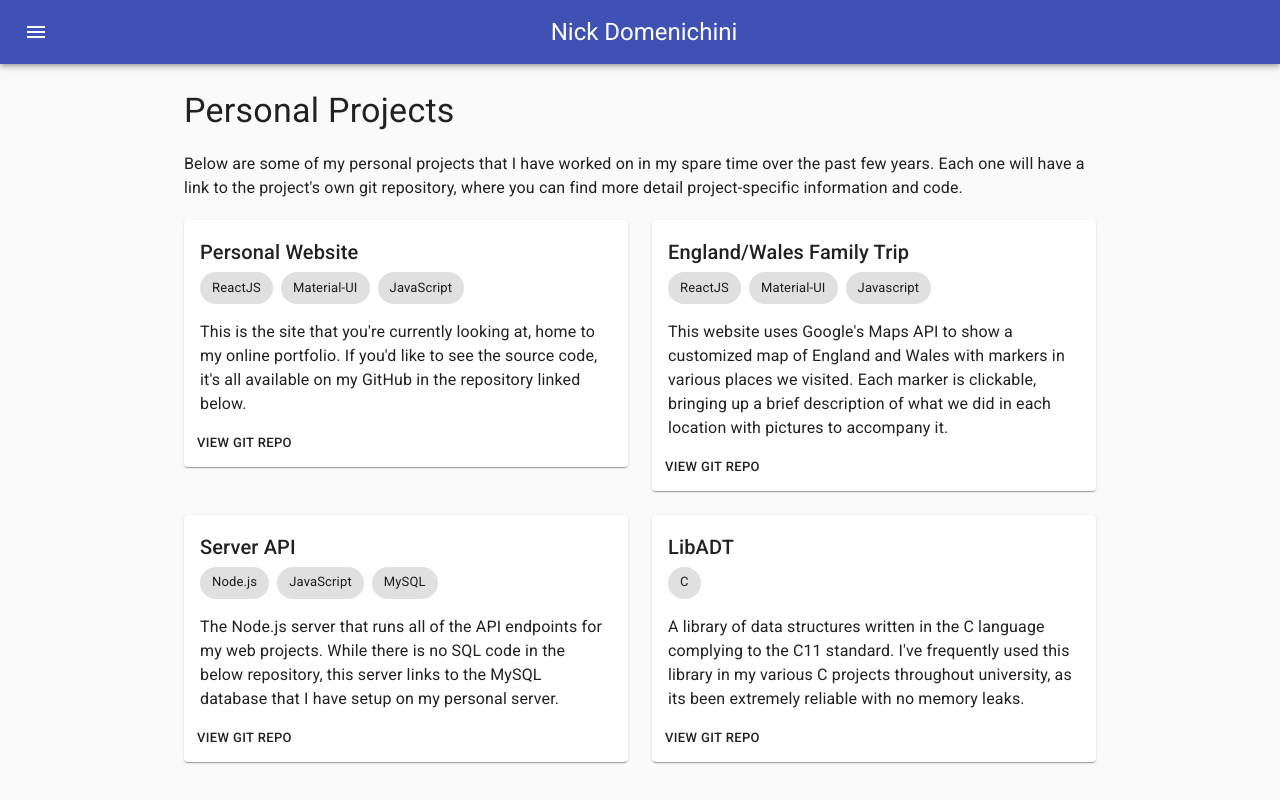
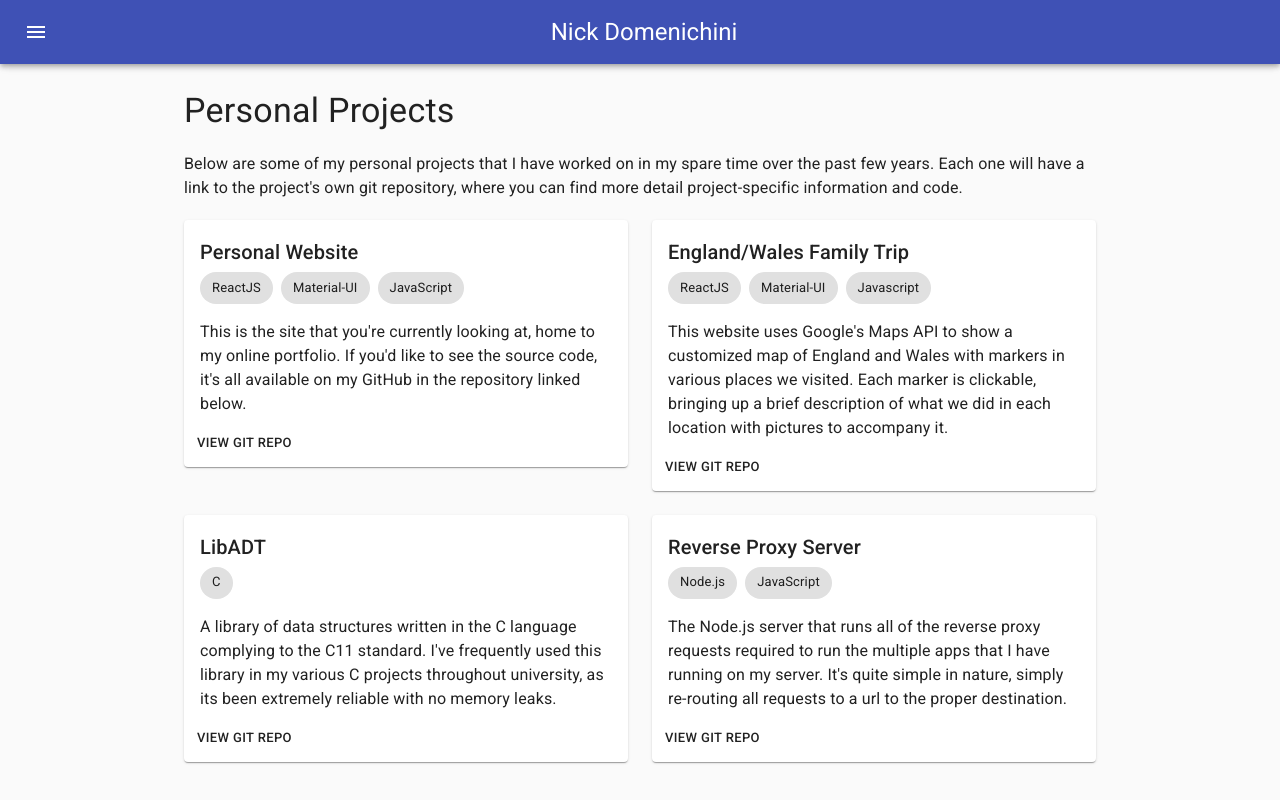
Before and after one commit to ndomenic/personal-site, a React (Create React App) app in the folder client/: page /projects in a window 1280 px wide. Built offline with nearby package versions, Linux system fonts and the light colour scheme.

Commit message:
Updated projects to reflect the new reverse proxy server

```diff
--- a/client/src/Components/Pages/ProjectsPage.jsx
+++ b/client/src/Components/Pages/ProjectsPage.jsx
@@ -23,16 +23,16 @@ const projectsList = [
     link: 'https://github.com/ndomenic/travel-log'
   },
   {
-    title: 'Server API',
-    languages: ['Node.js', 'JavaScript', 'MySQL'],
-    description: 'The Node.js server that runs all of the API endpoints for my web projects. While there is no SQL code in the below repository, this server links to the MySQL database that I have setup on my personal server.',
-    link: 'https://github.com/ndomenic/personal-site'
-  },
-  {
     title: 'LibADT',
     languages: ['C'],
     description: 'A library of data structures written in the C language complying to the C11 standard. I\'ve frequently used this library in my various C projects throughout university, as its been extremely reliable with no memory leaks.',
     link: 'https://github.com/ndomenic/libADT'
+  },
+  {
+    title: 'Reverse Proxy Server',
+    languages: ['Node.js', 'JavaScript'],
+    description: 'The Node.js server that runs all of the reverse proxy requests required to run the multiple apps that I have running on my server. It\'s quite simple in nature, simply re-routing all requests to a url to the proper destination.',
+    link: 'https://github.com/ndomenic/reverse-proxy-server'
   },
 ]
 
```
